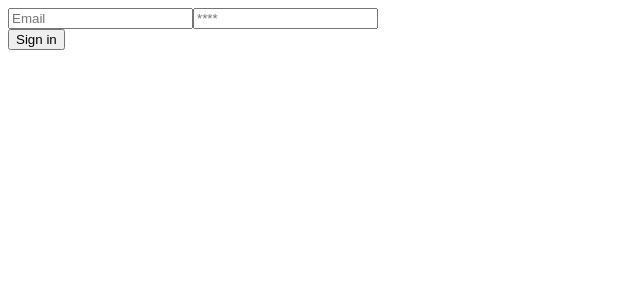
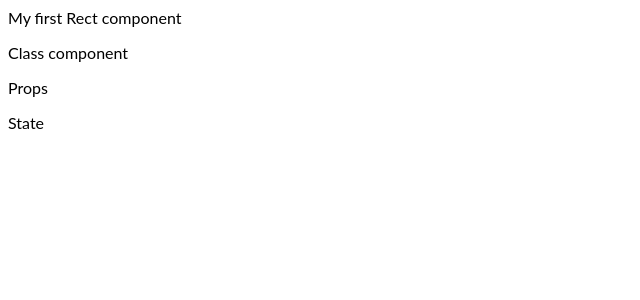
Before and after one commit to jhz-dev/fundamentos-react, a React (Create React App) app: page / in a window 1280 px wide. Shown: the top 300 px of the page, without its empty margins (0-640 px from the left). Built offline with nearby package versions, Linux system fonts and the light colour scheme.

Commit message:
react collections

```diff
--- a/src/App.js
+++ b/src/App.js
@@ -1,12 +1,13 @@
 import React, { Component } from "react";
 import "./style.css";
-import { Counter, MyComponent } from "./utils/base";
-import { FormComponent } from "./utils/forms";
+import { Counter, MyComponent } from "./libs/base";
+import { FormComponent } from "./libs/forms";
+import { BlogComponent } from "./libs/colections";
 
 export default function App() {
   return (
     <div>
-      <FormComponent />
+      <BlogComponent />
     </div>
   );
 }
--- /dev/null
+++ b/src/libs/base.js
@@ -0,0 +1,48 @@
+import React, { Component } from "react";
+
+// functional component
+export const MyComponent = props => {
+  const { name, children } = props;
+  return (
+    <div>
+      <p>{name} says hello world</p>
+      {children}
+    </div>
+  );
+};
+
+// class component
+export class Counter extends Component {
+  constructor(props) {
+    super(props);
+
+    this.state = {
+      counter: 0
+    };
+  }
+
+  increase = () => {
+    //for updating the state
+    this.setState({
+      counter: this.state.counter + 1
+    });
+  };
+
+  decrease = () => {
+    const counter = this.state.counter > 0 ? this.state.counter - 1 : 0;
+
+    this.setState({ counter });
+  };
+
+  render() {
+    const { counter } = this.state;
+
+    return (
+      <div>
+        <p>{counter}</p>
+        <button onClick={this.increase}>Increase</button>
+        <button onClick={this.decrease}>Declease</button>
+      </div>
+    );
+  }
+}
--- /dev/null
+++ b/src/libs/colections.js
@@ -0,0 +1,22 @@
+import React, { Component } from "react";
+
+export class BlogComponent extends Component {
+  constructor(props) {
+    super(props);
+
+    this.state = {
+      articles: ["My first Rect component", "Class component", "Props", "State"]
+    };
+  }
+
+  render() {
+    const { articles } = this.state;
+    return (
+      <div>
+        {articles.map(title => (
+          <p>{title}</p>
+        ))}
+      </div>
+    );
+  }
+}
```
Also changed, not shown: src/libs/forms.js (renamed from src/utils/forms.js).
